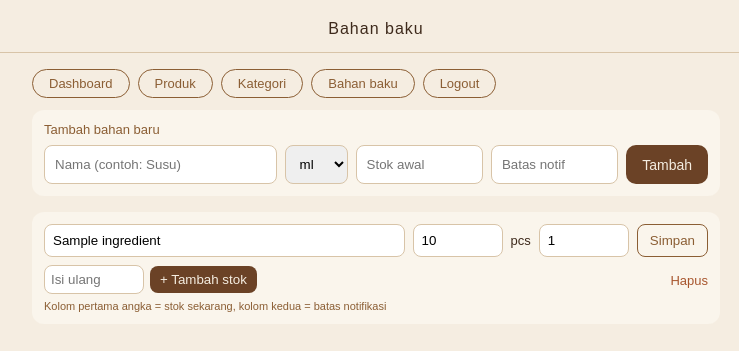
After one commit to rajakhairanrazie-gif/cafe-order, a Flask app: page /admin/bahan in a window 1280 px wide. The commit adds this page. Shown: the top 351 px of the page, without its empty margins (264-1003 px from the left). Run offline with Flask 3, Linux system fonts and the light colour scheme; a user stored in the database is signed in; tables that the repository leaves empty hold one stand-in row (values such as "Sample post").

Commit message:
add bahan baku, resep, stok otomatis

```diff
--- a/app/admin.py
+++ b/app/admin.py
@@ -2,7 +2,7 @@ from functools import wraps
 from datetime import datetime
 from flask import Blueprint, render_template, redirect, url_for, request, flash, abort
 from flask_login import login_required, current_user
-from app.models import Category, Product, ProductVariant, OrderItem, VariantIngredient, Payment, Order
+from app.models import Category, Product, ProductVariant, OrderItem, VariantIngredient, Payment, Order, Ingredient
 from app import db
 
 admin = Blueprint('admin', __name__, url_prefix='/admin')
@@ -35,6 +35,7 @@ def dashboard():
         jumlah_transaksi=len(payments),
         open_bill=Order.query.filter_by(status='open').count(),
         produk_aktif=Product.query.filter_by(is_active=True).count(),
+        stok_kritis=Ingredient.query.filter(Ingredient.quantity <= Ingredient.threshold).all(),
     )
 
 
@@ -187,3 +188,105 @@ def varian_hapus(variant_id):
         flash('Varian dihapus')
 
     return redirect(url_for('admin.produk_edit', product_id=product_id))
+
+# ---------- Bahan baku ----------
+
+@admin.route('/bahan', methods=['GET', 'POST'])
+@login_required
+@admin_only
+def bahan():
+    if request.method == 'POST':
+        name = request.form['name'].strip()
+        if name:
+            db.session.add(Ingredient(
+                name=name,
+                unit=request.form['unit'],
+                quantity=request.form['quantity'] or 0,
+                threshold=request.form['threshold'] or 0,
+            ))
+            db.session.commit()
+            flash('Bahan baku ditambahkan')
+        return redirect(url_for('admin.bahan'))
+
+    ingredients = Ingredient.query.order_by(Ingredient.name).all()
+    return render_template('admin/bahan.html', ingredients=ingredients)
+
+
+@admin.route('/bahan/<int:ingredient_id>/ubah', methods=['POST'])
+@login_required
+@admin_only
+def bahan_ubah(ingredient_id):
+    bahan = Ingredient.query.get_or_404(ingredient_id)
+    bahan.name = request.form['name'].strip()
+    bahan.quantity = request.form['quantity'] or 0
+    bahan.threshold = request.form['threshold'] or 0
+    db.session.commit()
+    flash('Bahan disimpan')
+    return redirect(url_for('admin.bahan'))
+
+
+@admin.route('/bahan/<int:ingredient_id>/isi', methods=['POST'])
+@login_required
+@admin_only
+def bahan_isi(ingredient_id):
+    bahan = Ingredient.query.get_or_404(ingredient_id)
+    try:
+        tambahan = float(request.form['jumlah'])
+    except ValueError:
+        tambahan = 0
+    if tambahan > 0:
+        bahan.quantity = float(bahan.quantity) + tambahan
+        db.session.commit()
+        flash(f'Stok {bahan.name} ditambah {tambahan:g} {bahan.unit}')
+    return redirect(url_for('admin.bahan'))
+
+
+@admin.route('/bahan/<int:ingredient_id>/hapus', methods=['POST'])
+@login_required
+@admin_only
+def bahan_hapus(ingredient_id):
+    bahan = Ingredient.query.get_or_404(ingredient_id)
+    if VariantIngredient.query.filter_by(ingredient_id=bahan.id).first():
+        flash('Bahan masih dipakai di resep, hapus dari resep dulu')
+    else:
+        Notification.query.filter_by(ingredient_id=bahan.id).delete()
+        db.session.delete(bahan)
+        db.session.commit()
+        flash('Bahan dihapus')
+    return redirect(url_for('admin.bahan'))
+
+
+# ---------- Resep ----------
+
+@admin.route('/varian/<int:variant_id>/resep', methods=['GET', 'POST'])
+@login_required
+@admin_only
+def resep(variant_id):
+    variant = ProductVariant.query.get_or_404(variant_id)
+
+    if request.method == 'POST':
+        ingredient_id = int(request.form['ingredient_id'])
+        amount = request.form['amount_used']
+        if amount and float(amount) > 0:
+            ada = VariantIngredient.query.filter_by(variant_id=variant.id, ingredient_id=ingredient_id).first()
+            if ada:
+                ada.amount_used = amount
+            else:
+                db.session.add(VariantIngredient(variant_id=variant.id, ingredient_id=ingredient_id, amount_used=amount))
+            db.session.commit()
+            flash('Resep disimpan')
+        return redirect(url_for('admin.resep', variant_id=variant.id))
+
+    ingredients = Ingredient.query.order_by(Ingredient.name).all()
+    return render_template('admin/resep.html', variant=variant, ingredients=ingredients)
+
+
+@admin.route('/resep/<int:resep_id>/hapus', methods=['POST'])
+@login_required
+@admin_only
+def resep_hapus(resep_id):
+    item = VariantIngredient.query.get_or_404(resep_id)
+    variant_id = item.variant_id
+    db.session.delete(item)
+    db.session.commit()
+    return redirect(url_for('admin.resep', variant_id=variant_id))
--- a/app/kasir.py
+++ b/app/kasir.py
@@ -3,6 +3,7 @@ from flask_login import login_required, current_user
 from app.models import Order, OrderItem, Payment, PaymentOrder, Product
 from app import db
 from datetime import datetime
+from app.stok import kurangi_stok
 
 kasir = Blueprint('kasir', __name__, url_prefix='/kasir')
 
@@ -147,6 +148,7 @@ def offline_simpan(aksi):
         item = OrderItem(order_id=order.id, variant_id=variant.id, quantity=entry['quantity'], price_at_order=variant.price)
         db.session.add(item)
 
+    kurangi_stok(order)
     db.session.commit()
     session.pop('kasir_cart', None)
 
--- a/app/routes.py
+++ b/app/routes.py
@@ -2,6 +2,7 @@ from flask import Blueprint, render_template, redirect, url_for, request, sessio
 from app.models import Product, Category, ProductVariant, Order, OrderItem
 from app import db
 from datetime import date
+from app.stok import kurangi_stok
 
 main = Blueprint('main', __name__)
 
@@ -77,6 +78,7 @@ def checkout():
         )
         db.session.add(item)
 
+    kurangi_stok(order)
     db.session.commit()
     session.pop('cart', None)
 
--- a/app/templates/admin/_nav.html
+++ b/app/templates/admin/_nav.html
@@ -2,6 +2,7 @@
     <a href="{{ url_for('admin.dashboard') }}" class="category-pill" style="text-decoration:none;">Dashboard</a>
     <a href="{{ url_for('admin.produk') }}" class="category-pill" style="text-decoration:none;">Produk</a>
     <a href="{{ url_for('admin.kategori') }}" class="category-pill" style="text-decoration:none;">Kategori</a>
+    <a href="{{ url_for('admin.bahan') }}" class="category-pill" style="text-decoration:none;">Bahan baku</a>
     <a href="{{ url_for('auth.logout') }}" class="category-pill" style="text-decoration:none;">Logout</a>
 </div>
 
--- /dev/null
+++ b/app/templates/admin/bahan.html
@@ -0,0 +1,55 @@
+{% extends "base.html" %}
+
+{% block title %}Bahan Baku{% endblock %}
+
+{% block content %}
+<div class="header">
+    <h1>Bahan baku</h1>
+</div>
+
+<div class="container" style="max-width:720px;">
+    {% include 'admin/_nav.html' %}
+
+    <form method="POST" style="background: var(--cafe-card); border-radius:12px; padding:12px; margin-bottom:16px;">
+        <div style="font-size:13px; color: var(--cafe-wood-mid); margin-bottom:8px;">Tambah bahan baru</div>
+        <div style="display:flex; gap:8px; flex-wrap:wrap;">
+            <input type="text" name="name" placeholder="Nama (contoh: Susu)" required style="flex:2; min-width:140px; padding:10px; border-radius:8px; border:1px solid #D8C4A8;">
+            <select name="unit" style="padding:10px; border-radius:8px; border:1px solid #D8C4A8;">
+                <option value="ml">ml</option>
+                <option value="pcs">pcs</option>
+                <option value="g">g</option>
+            </select>
+            <input type="number" name="quantity" placeholder="Stok awal" min="0" step="any" style="flex:1; min-width:90px; padding:10px; border-radius:8px; border:1px solid #D8C4A8;">
+            <input type="number" name="threshold" placeholder="Batas notif" min="0" step="any" style="flex:1; min-width:90px; padding:10px; border-radius:8px; border:1px solid #D8C4A8;">
+            <button type="submit" class="btn-primary" style="width:auto; margin-top:0; padding:10px 16px;">Tambah</button>
+        </div>
+    </form>
+
+    {% for b in ingredients %}
+    {% set kritis = b.quantity <= b.threshold %}
+    <div class="menu-item" style="display:block; {{ 'border:1px solid var(--cafe-terracotta);' if kritis else '' }}">
+        <form method="POST" action="{{ url_for('admin.bahan_ubah', ingredient_id=b.id) }}" style="display:flex; gap:8px; align-items:center; flex-wrap:wrap;">
+            <input type="text" name="name" value="{{ b.name }}" required style="flex:2; min-width:120px; padding:8px; border-radius:8px; border:1px solid #D8C4A8;">
+            <input type="number" name="quantity" value="{{ '%g'|format(b.quantity) }}" min="0" step="any" style="width:90px; padding:8px; border-radius:8px; border:1px solid #D8C4A8;" title="Stok sekarang">
+            <span style="font-size:13px;">{{ b.unit }}</span>
+            <input type="number" name="threshold" value="{{ '%g'|format(b.threshold) }}" min="0" step="any" style="width:90px; padding:8px; border-radius:8px; border:1px solid #D8C4A8;" title="Batas notifikasi">
+            <button type="submit" style="padding:8px 12px; border-radius:8px; border:1px solid var(--cafe-wood-mid); background:transparent; color: var(--cafe-wood-mid); cursor:pointer;">Simpan</button>
+        </form>
+
+        <div style="display:flex; gap:8px; align-items:center; margin-top:8px;">
+            <form method="POST" action="{{ url_for('admin.bahan_isi', ingredient_id=b.id) }}" style="display:flex; gap:6px; align-items:center;">
+                <input type="number" name="jumlah" placeholder="Isi ulang" min="0" step="any" required style="width:100px; padding:6px; border-radius:8px; border:1px solid #D8C4A8;">
+                <button type="submit" style="padding:6px 10px; border-radius:8px; border:none; background: var(--cafe-wood-dark); color: var(--cafe-bg); cursor:pointer;">+ Tambah stok</button>
+            </form>
+            {% if kritis %}<span style="font-size:12px; color: var(--cafe-terracotta);">Stok menipis</span>{% endif %}
+            <form method="POST" action="{{ url_for('admin.bahan_hapus', ingredient_id=b.id) }}" onsubmit="return confirm('Hapus bahan ini?');" style="margin-left:auto;">
+                <button type="submit" style="border:none; background:none; color: var(--cafe-terracotta); cursor:pointer; font-size:13px;">Hapus</button>
+            </form>
+        </div>
+        <div style="font-size:11px; color: var(--cafe-wood-mid); margin-top:6px;">Kolom pertama angka = stok sekarang, kolom kedua = batas notifikasi</div>
+    </div>
+    {% else %}
+        <p style="color: var(--cafe-wood-mid); text-align:center;">Belum ada bahan baku.</p>
+    {% endfor %}
+</div>
+{% endblock %}
--- a/app/templates/admin/produk_form.html
+++ b/app/templates/admin/produk_form.html
@@ -57,6 +57,7 @@
             <input type="number" name="price" value="{{ variant.price|int }}" min="0" step="500" required style="width:110px; padding:8px; border-radius:8px; border:1px solid #D8C4A8;">
             <button type="submit" style="padding:8px 12px; border-radius:8px; border:1px solid var(--cafe-wood-mid); background:transparent; color: var(--cafe-wood-mid); cursor:pointer;">Simpan</button>
         </form>
+        <a href="{{ url_for('admin.resep', variant_id=variant.id) }}" style="font-size:13px; color: var(--cafe-wood-mid);">Resep</a>
         <form method="POST" action="{{ url_for('admin.varian_hapus', variant_id=variant.id) }}" onsubmit="return confirm('Hapus varian ini?');">
             <button type="submit" style="border:none; background:none; color: var(--cafe-terracotta); cursor:pointer;">Hapus</button>
         </form>
```
Also changed, not shown: app/stok.py (added, +22 -0 lines), app/templates/admin/dashboard.html (+11 -0 lines), app/templates/admin/resep.html (added, +49 -0 lines).
